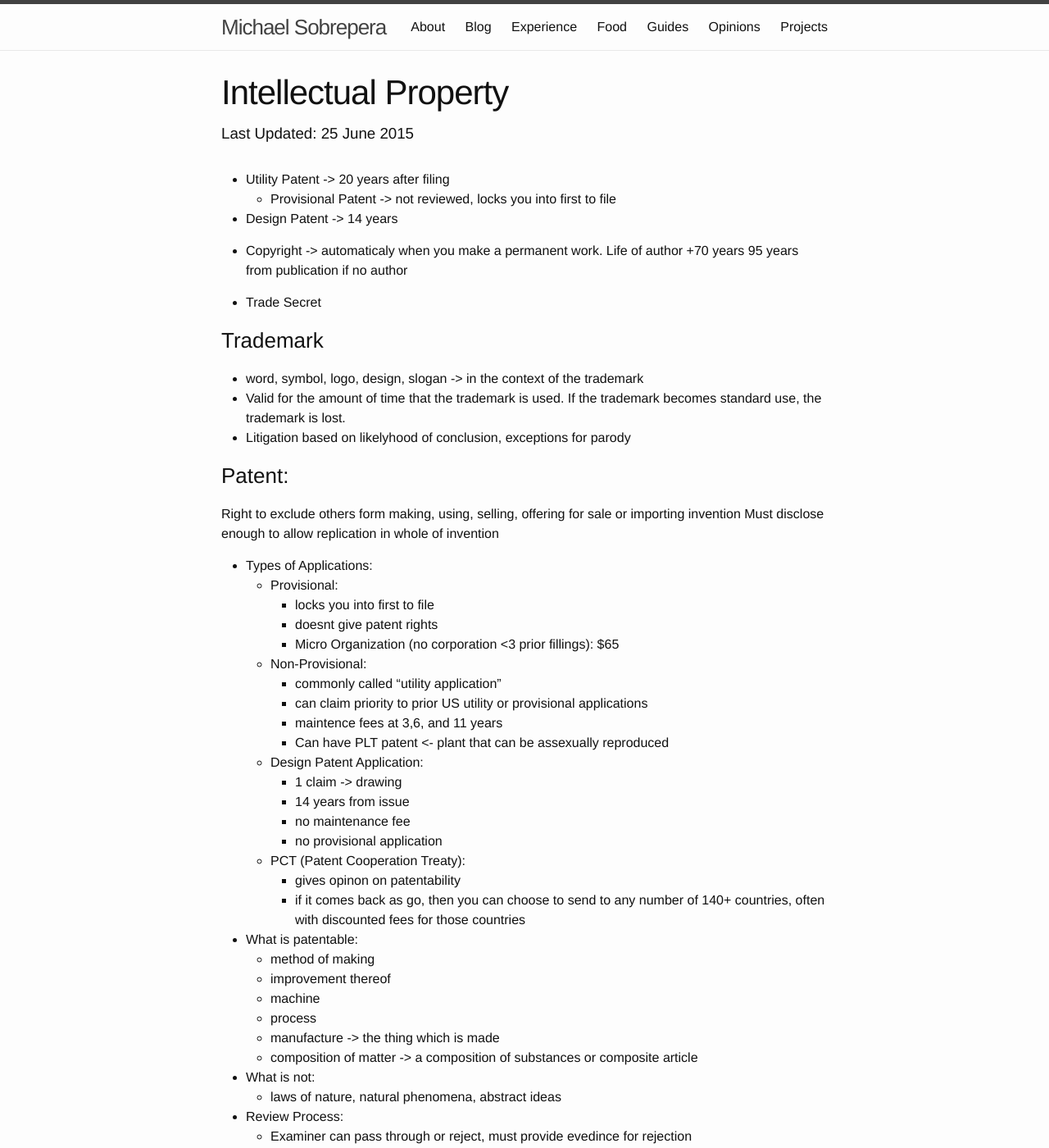
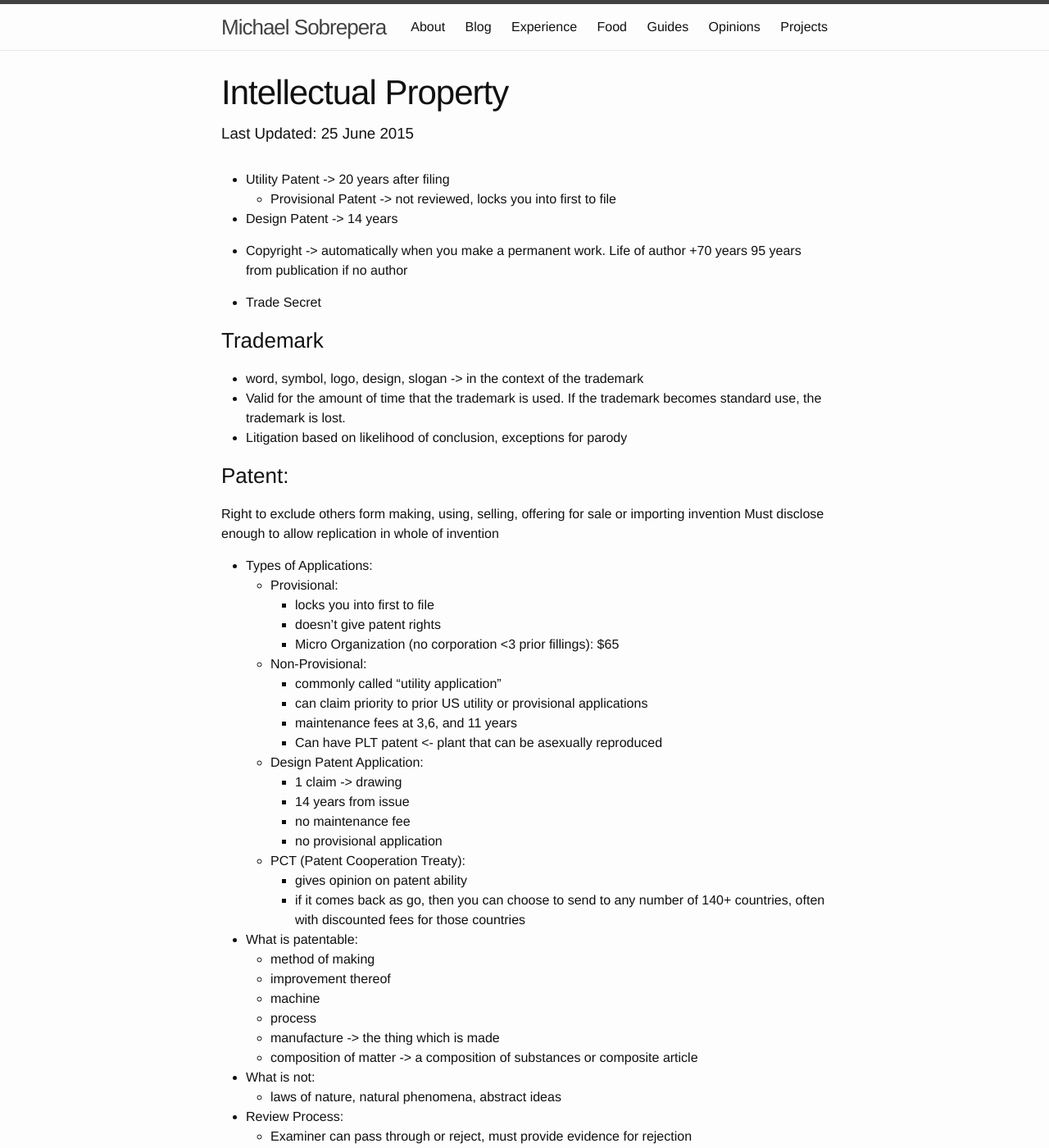
Before and after one commit to mjsobrep/mjsobrep.github.io, a Jekyll site: the page built from _posts/guides/2015-06-22-intellectualPropertyGuide.md, in a window 1280 px wide and 1400 px high. Shown: the whole window at 82% size. Built offline with Jekyll 4.4.1, drawn with Linux system fonts in a browser that asks for light colours; some of the changed text lies outside the part shown.

Commit message:
caught unsaved files

```diff
--- a/_posts/guides/2015-06-22-intellectualPropertyGuide.md
+++ b/_posts/guides/2015-06-22-intellectualPropertyGuide.md
@@ -14,14 +14,14 @@ tags:
 
 * Design Patent -> 14 years
 
-* Copyright -> automaticaly when you make a permanent work. Life of author +70 years 95 years from publication if no author
+* Copyright -> automatically when you make a permanent work. Life of author +70 years 95 years from publication if no author
 
 * Trade Secret
 
 ###Trademark
 * word, symbol, logo, design, slogan -> in the context of the trademark
 * Valid for the amount of time that the trademark is used. If the trademark becomes standard use, the trademark is lost.
-* Litigation based on likelyhood of conclusion, exceptions for parody
+* Litigation based on likelihood of conclusion, exceptions for parody
 
 
 ###Patent:
@@ -31,20 +31,20 @@ Must disclose enough to allow replication in whole of invention
 * Types of Applications:
     * Provisional:
         * locks you into first to file
-        * doesnt give patent rights
+        * doesn't give patent rights
         * Micro Organization (no corporation <3 prior fillings): $65
     * Non-Provisional:
         * commonly called "utility application"
         * can claim priority to prior US utility or provisional applications
-        * maintence fees at 3,6, and 11 years
-        * Can have PLT patent <- plant that can be assexually reproduced
+        * maintenance fees at 3,6, and 11 years
+        * Can have PLT patent <- plant that can be asexually reproduced
     * Design Patent Application:
         * 1 claim -> drawing
         * 14 years from issue
         * no maintenance fee
         * no provisional application
     * PCT (Patent Cooperation Treaty):
-        * gives opinon on patentability
+        * gives opinion on patent ability
         * if it comes back as go, then you can choose to send to any number of 140+ countries, often with discounted fees for those countries
 
 * What is patentable:
@@ -58,8 +58,8 @@ Must disclose enough to allow replication in whole of invention
     * laws of nature, natural phenomena, abstract ideas
 
 * Review Process:
-    * Examiner can pass through or reject, must provide evedince for rejection
-    * applicant can argue or ammend
+    * Examiner can pass through or reject, must provide evidence for rejection
+    * applicant can argue or amend
     * can go back and forth twice, then added cost
 
 * Claims are all that matter
```
Also changed, not shown: other parts of _posts/guides/2015-06-22-intellectualPropertyGuide.md (+1 -1 lines), _posts/guides/2015-06-22-circuitryGuide.md (+2 -2 lines), _posts/guides/2015-06-22-modelicaGuide.md (+7 -7 lines), _posts/guides/2015-06-22-tkinterGuide.md (+3 -3 lines).
